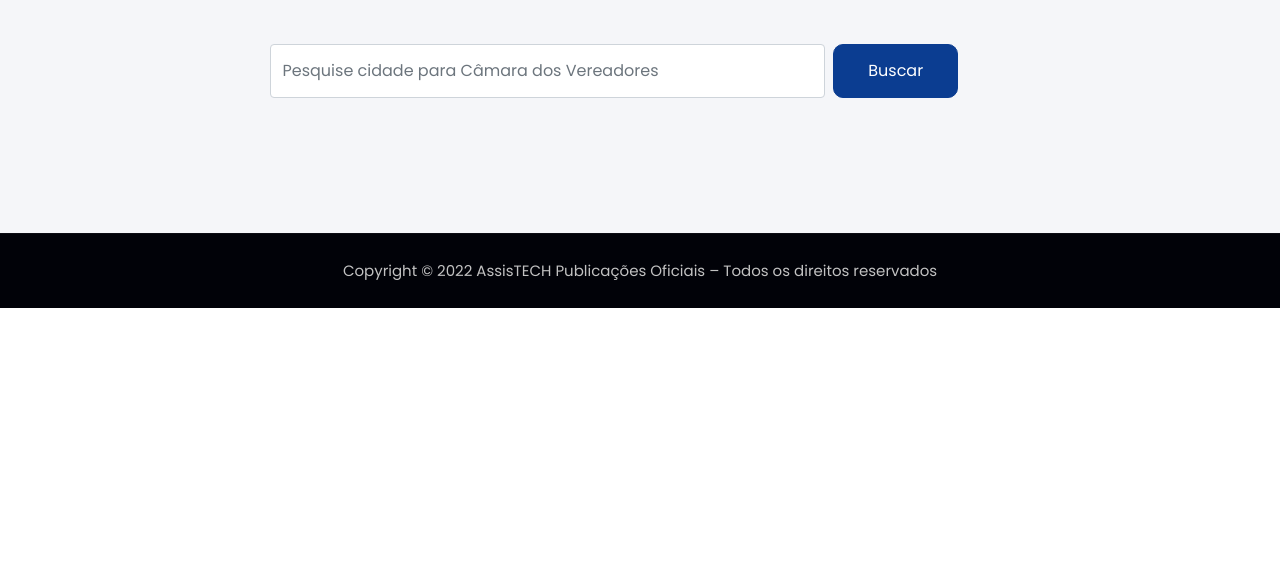
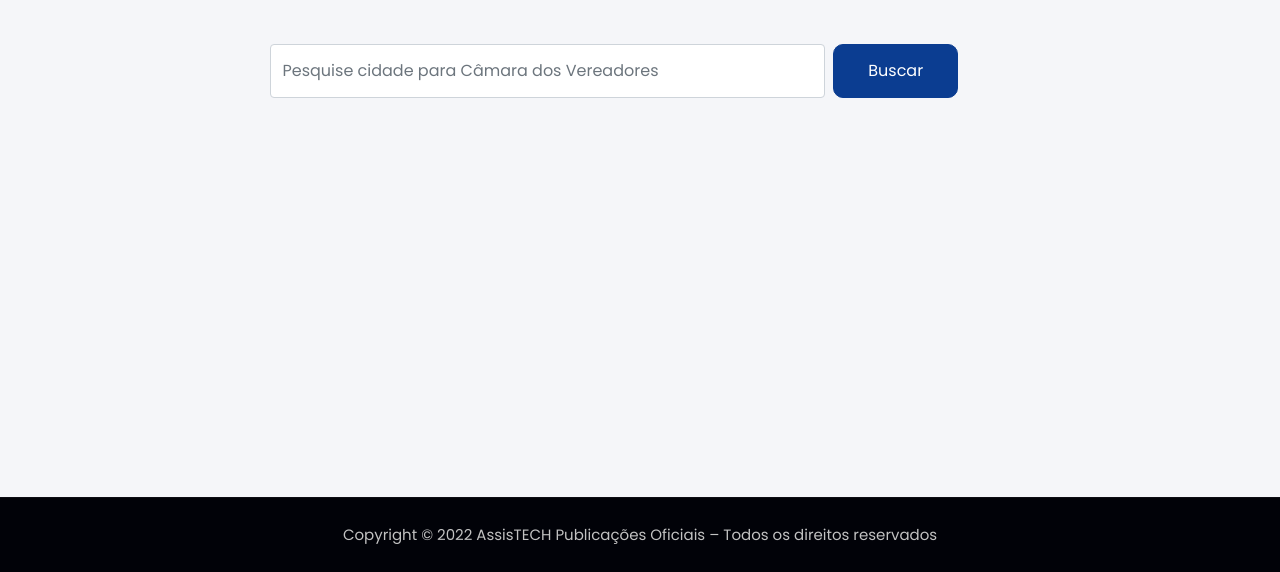
Before and after one commit to rayansl0302/lp-assistech, a plain HTML site: page entidades-publicas.html in a window 1280 px wide. Shown: the part 303-875 px from the top of the page. Before the commit the page ends 800 px from the top, so only its background shows below. Drawn offline with nearby package versions, Linux system fonts and the light colour scheme.

```diff
--- a/entidades-publicas.html
+++ b/entidades-publicas.html
@@ -97,7 +97,7 @@
     </header>
     <!--//Header-->
 
-    <section class="w3l-faq-block w3l-products py-5" id="tabs">
+    <section style="min-height: 100vh;" class="w3l-faq-block w3l-products py-5" id="tabs">
       <div class="container py-lg-5 py-md-4 py-2">
         <div class="header-sec mx-auto text-center">
           <h3 class="title-w3l mb-5 mt-5">Entidades Públicas</h3>
```
